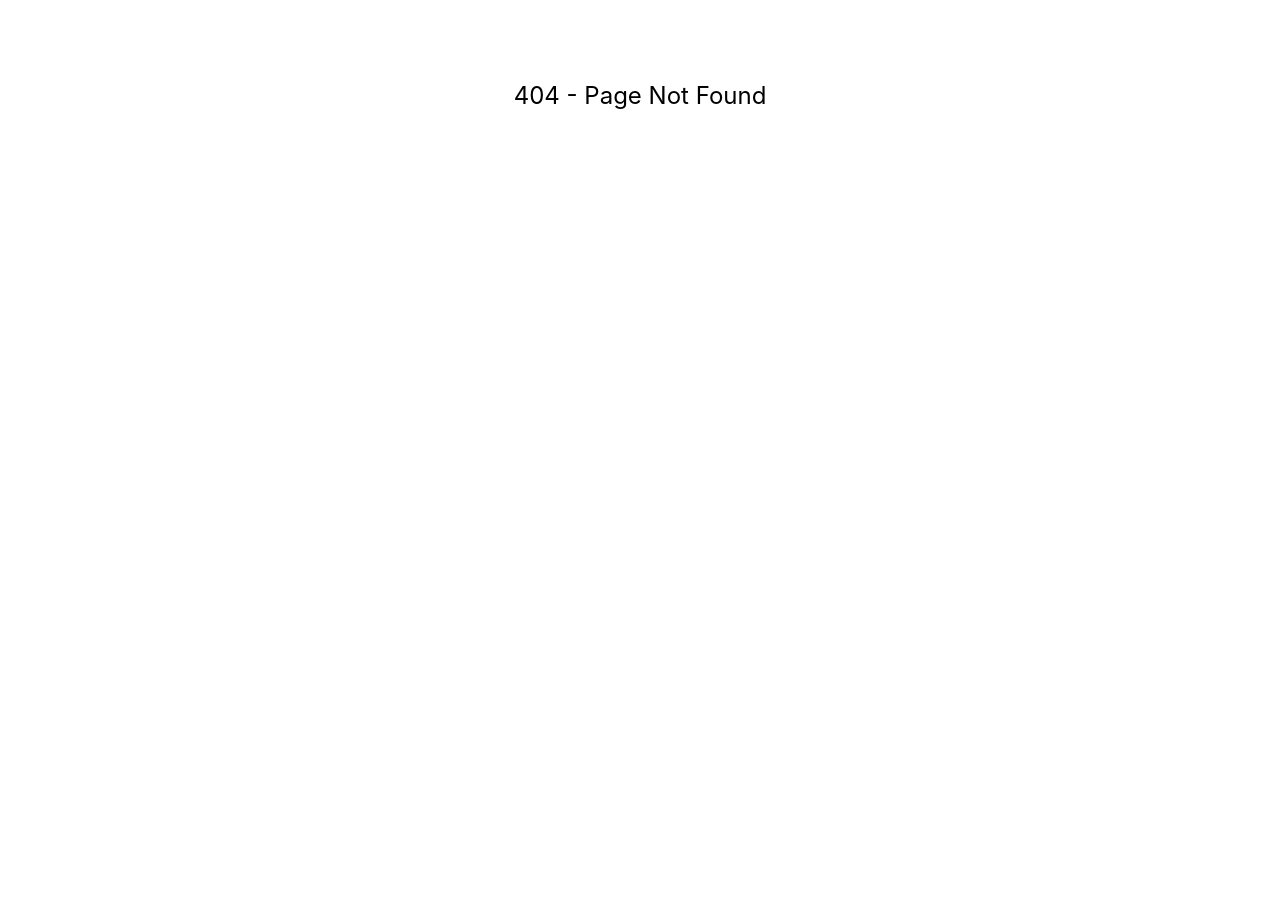
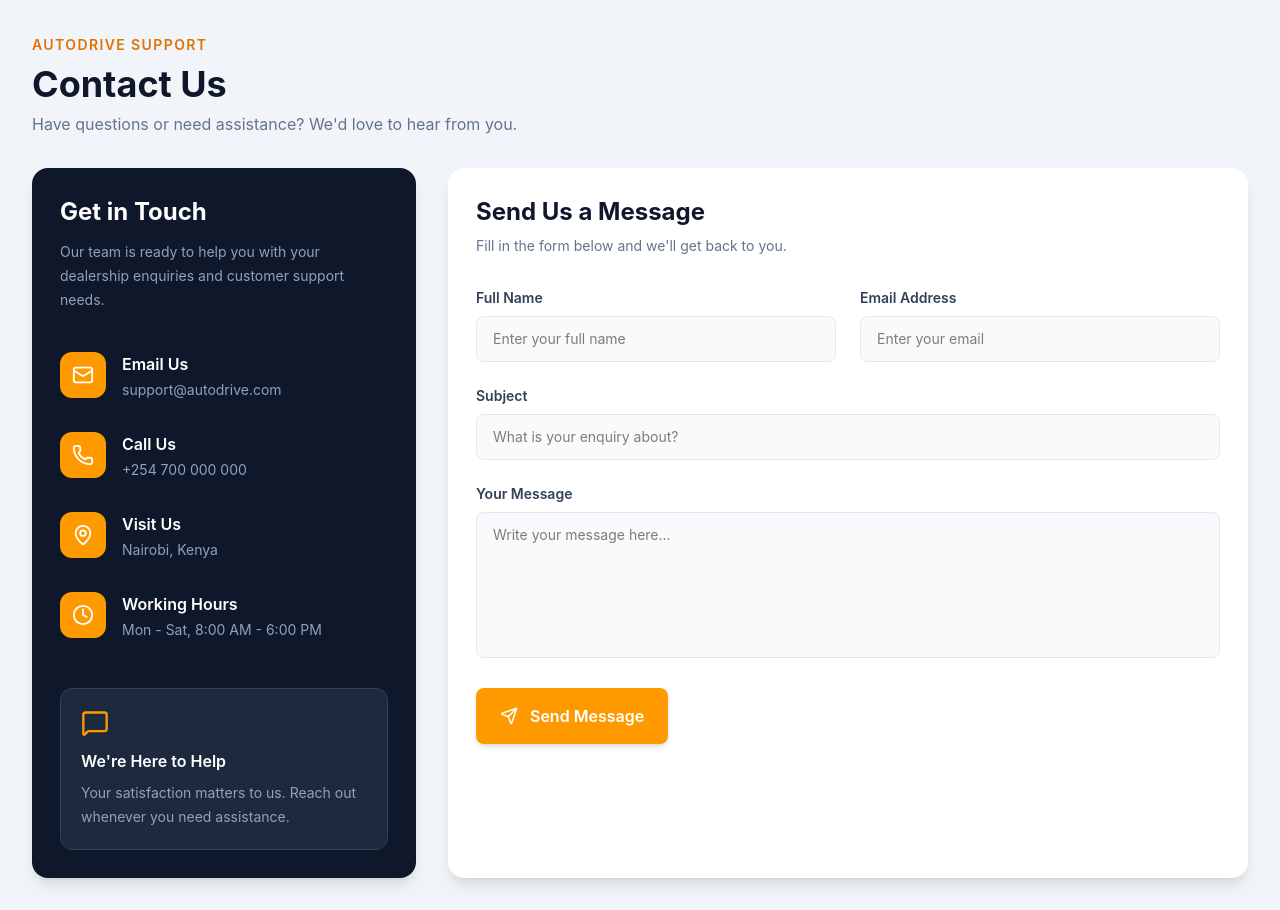
Before and after one commit to macklenton/Car_Dealership, a React (Vite) app: page /contact in a window 1280 px wide. Before the commit this address had no page. Before the commit the page ends 800 px from the top, so only its background shows below. Built offline with nearby package versions, Linux system fonts and the light colour scheme.

Commit message:
styling contact page

```diff
--- a/src/App.jsx
+++ b/src/App.jsx
@@ -79,6 +79,8 @@ function App() {
           </ProtectedRoute>
         }
       />
+            <Route path="/contact" element={<Contact />} />
+
     </Routes>
   );
 }
--- a/src/features/contact/Contact.jsx
+++ b/src/features/contact/Contact.jsx
@@ -1,6 +1,14 @@
+
 import { useState } from "react";
-import { Mail, Phone, MapPin, Send } from "lucide-react";
-{/*add route */}
+import {
+  Mail,
+  Phone,
+  MapPin,
+  Send,
+  Clock,
+  MessageSquare,
+} from "lucide-react";
+
 function Contact() {
   const [formData, setFormData] = useState({
     name: "",
@@ -16,6 +24,8 @@ function Contact() {
       ...formData,
       [e.target.name]: e.target.value,
     });
+
+    setSubmitted(false);
   };
 
   const handleSubmit = (e) => {
@@ -33,41 +43,130 @@ function Contact() {
     });
   };
 
+  const contactInfo = [
+    {
+      icon: Mail,
+      title: "Email Us",
+      detail: "support@autodrive.com",
+    },
+    {
+      icon: Phone,
+      title: "Call Us",
+      detail: "+254 700 000 000",
+    },
+    {
+      icon: MapPin,
+      title: "Visit Us",
+      detail: "Nairobi, Kenya",
+    },
+    {
+      icon: Clock,
+      title: "Working Hours",
+      detail: "Mon - Sat, 8:00 AM - 6:00 PM",
+    },
+  ];
+
   return (
-    <div>
-      <div>
-        <h1>Contact Us</h1>
-        <p>Get in touch with the AutoDrive team.</p>
+    <div className="min-h-screen flex-1 bg-slate-100 p-5 md:p-8">
+
+      {/* Page Header */}
+      <div className="mb-8">
+        <span className="text-sm font-semibold uppercase tracking-widest text-amber-600">
+          AutoDrive Support
+        </span>
+
+        <h1 className="mt-2 text-3xl font-bold text-slate-900 md:text-4xl">
+          Contact Us
+        </h1>
+
+        <p className="mt-2 text-slate-500">
+          Have questions or need assistance? We'd love to hear from you.
+        </p>
+      </div>
+
+      {/* Main Content */}
+      <div className="grid grid-cols-1 gap-8 lg:grid-cols-3">
+
+        {/* Contact Information */}
+        <div className="rounded-2xl bg-slate-900 p-7 text-white shadow-lg">
+
+          <h2 className="text-2xl font-bold">
+            Get in Touch
+          </h2>
+
+          <p className="mt-3 text-sm leading-6 text-slate-400">
+            Our team is ready to help you with your dealership enquiries
+            and customer support needs.
+          </p>
+
+          <div className="mt-10 space-y-8">
+
+            {contactInfo.map((item, index) => {
+              const Icon = item.icon;
+
+              return (
+                <div key={index} className="flex items-start gap-4">
+                  <div className="rounded-xl bg-amber-500 p-3">
+                    <Icon size={22} className="text-white" />
                   </div>
 
                   <div>
-        <div>
-          <Mail size={24} />
-          <h3>Email</h3>
-          <p>support@autodrive.com</p>
+                    <h3 className="font-semibold text-white">
+                      {item.title}
+                    </h3>
+
+                    <p className="mt-1 text-sm text-slate-400">
+                      {item.detail}
+                    </p>
+                  </div>
+                </div>
+              );
+            })}
+
           </div>
 
-        <div>
-          <Phone size={24} />
-          <h3>Phone</h3>
-          <p>+254 700 000 000</p>
+          <div className="mt-12 rounded-xl border border-slate-700 bg-slate-800 p-5">
+            <MessageSquare className="mb-3 text-amber-500" size={28} />
+
+            <h3 className="font-semibold">
+              We're Here to Help
+            </h3>
+
+            <p className="mt-2 text-sm leading-6 text-slate-400">
+              Your satisfaction matters to us. Reach out whenever you
+              need assistance.
+            </p>
           </div>
 
-        <div>
-          <MapPin size={24} />
-          <h3>Location</h3>
-          <p>Nairobi, Kenya</p>
-        </div>
         </div>
 
+        {/* Contact Form */}
+        <div className="rounded-2xl bg-white p-7 shadow-lg lg:col-span-2">
+
+          <h2 className="text-2xl font-bold text-slate-900">
+            Send Us a Message
+          </h2>
+
+          <p className="mt-2 text-sm text-slate-500">
+            Fill in the form below and we'll get back to you.
+          </p>
+
+          {submitted && (
+            <div className="mt-6 rounded-lg border border-green-200 bg-green-50 p-4 text-sm font-medium text-green-700">
+              Your message has been submitted successfully!
+            </div>
+          )}
+
+          <form onSubmit={handleSubmit} className="mt-8 space-y-6">
+
+            {/* Name and Email */}
+            <div className="grid grid-cols-1 gap-6 md:grid-cols-2">
+
               <div>
-        <h2>Send Us a Message</h2>
+                <label className="mb-2 block text-sm font-semibold text-slate-700">
+                  Full Name
+                </label>
 
-        {submitted && <p>Your message has been submitted successfully!</p>}
-
-        <form onSubmit={handleSubmit}>
-          <div>
-            <label>Full Name</label>
                 <input
                   type="text"
                   name="name"
@@ -75,11 +174,15 @@ function Contact() {
                   onChange={handleChange}
                   placeholder="Enter your full name"
                   required
+                  className="w-full rounded-lg border border-slate-200 bg-slate-50 px-4 py-3 text-sm outline-none transition focus:border-amber-500 focus:ring-2 focus:ring-amber-100"
                 />
               </div>
 
               <div>
-            <label>Email Address</label>
+                <label className="mb-2 block text-sm font-semibold text-slate-700">
+                  Email Address
+                </label>
+
                 <input
                   type="email"
                   name="email"
@@ -87,39 +190,61 @@ function Contact() {
                   onChange={handleChange}
                   placeholder="Enter your email"
                   required
+                  className="w-full rounded-lg border border-slate-200 bg-slate-50 px-4 py-3 text-sm outline-none transition focus:border-amber-500 focus:ring-2 focus:ring-amber-100"
                 />
               </div>
 
+            </div>
+
+            {/* Subject */}
             <div>
-            <label>Subject</label>
+              <label className="mb-2 block text-sm font-semibold text-slate-700">
+                Subject
+              </label>
+
               <input
                 type="text"
                 name="subject"
                 value={formData.subject}
                 onChange={handleChange}
-              placeholder="Enter message subject"
+                placeholder="What is your enquiry about?"
                 required
+                className="w-full rounded-lg border border-slate-200 bg-slate-50 px-4 py-3 text-sm outline-none transition focus:border-amber-500 focus:ring-2 focus:ring-amber-100"
               />
             </div>
 
+            {/* Message */}
             <div>
-            <label>Message</label>
+              <label className="mb-2 block text-sm font-semibold text-slate-700">
+                Your Message
+              </label>
+
               <textarea
                 name="message"
                 value={formData.message}
                 onChange={handleChange}
                 placeholder="Write your message here..."
-              rows="5"
+                rows="6"
                 required
+                className="w-full resize-none rounded-lg border border-slate-200 bg-slate-50 px-4 py-3 text-sm outline-none transition focus:border-amber-500 focus:ring-2 focus:ring-amber-100"
               />
             </div>
 
-          <button type="submit">
+            {/* Submit Button */}
+            <button
+              type="submit"
+              className="flex w-full items-center justify-center gap-3 rounded-lg bg-amber-500 px-6 py-4 font-semibold text-white shadow-md transition hover:bg-amber-600 active:scale-[0.98] md:w-auto"
+            >
               <Send size={18} />
               Send Message
             </button>
+
           </form>
+
         </div>
+
+      </div>
+
     </div>
   );
 }
```
Lines whose indentation alone changed are shown as unchanged.
